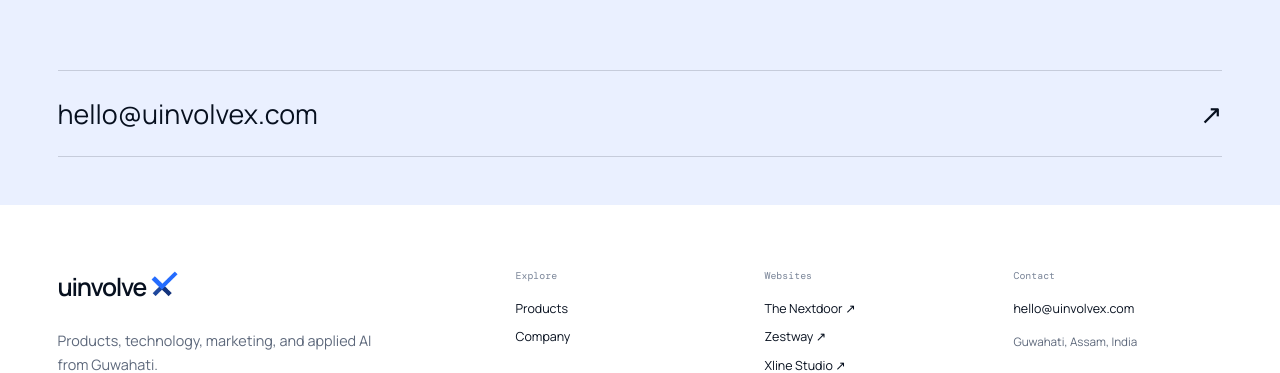
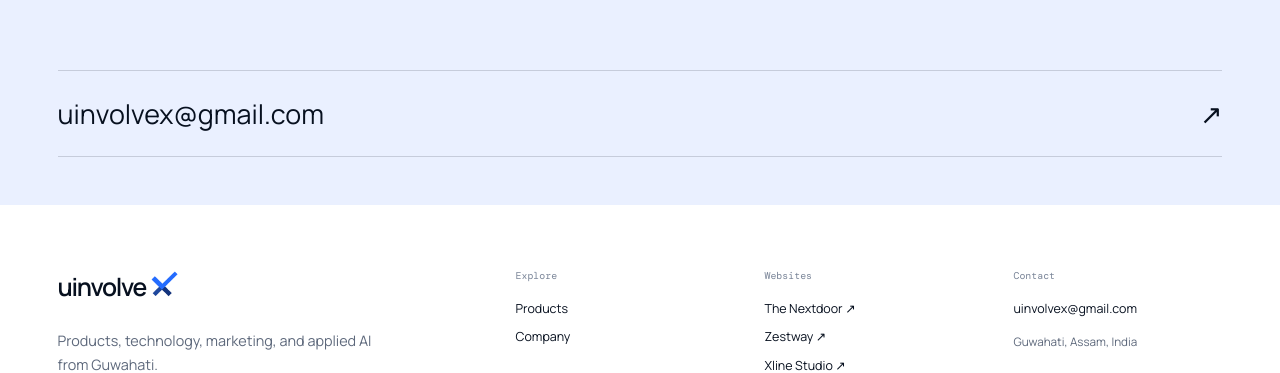
Before and after one commit to anupmedhi/Uinvolvex-website, a React (Vite) app: page / in a window 1280 px wide. Shown: the part 5351-5724 px from the top of the page. Built offline with nearby package versions, Linux system fonts and the light colour scheme.

Commit message:
Update contact email

```diff
--- a/src/App.tsx
+++ b/src/App.tsx
@@ -179,8 +179,8 @@
             <h2>Have a product<br />to build?</h2>
             <p>Tell us what you are working on and where you need help.</p>
           </div>
-          <a className="contact-email" href="mailto:hello@uinvolvex.com">
-            hello@uinvolvex.com <Arrow />
+          <a className="contact-email" href="mailto:uinvolvex@gmail.com">
+            uinvolvex@gmail.com <Arrow />
           </a>
         </section>
       </main>
@@ -203,7 +203,7 @@
         </div>
         <div className="footer-column footer-contact">
           <p className="footer-label">Contact</p>
-          <a href="mailto:hello@uinvolvex.com">hello@uinvolvex.com</a>
+          <a href="mailto:uinvolvex@gmail.com">uinvolvex@gmail.com</a>
           <p>Guwahati, Assam, India</p>
         </div>
         <div className="footer-bottom">
```
